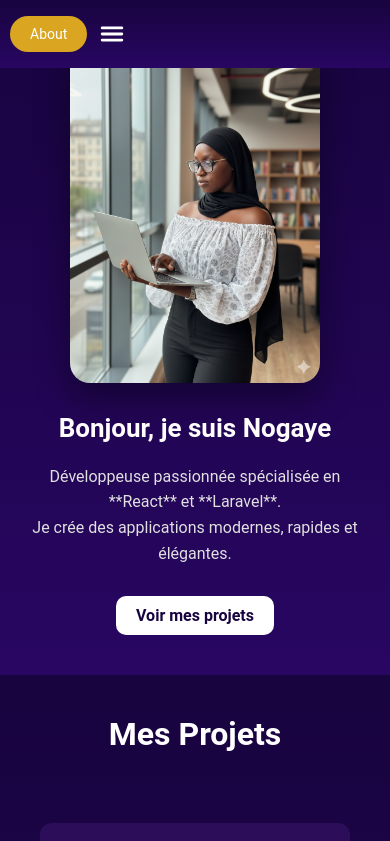
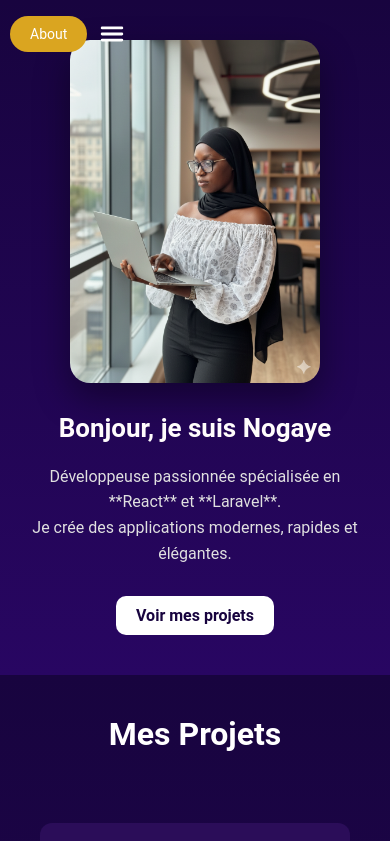
Before and after one commit to noksniang5336-cell/porfolio, a React app: page / in a window 390 px wide. Shown: the top 841 px of the page. Built offline with nearby package versions, Linux system fonts and the light colour scheme; the HTML template or start-up script is replaced by a standard one.

Commit message:
premier commit

```diff
--- a/src/index.css
+++ b/src/index.css
@@ -57,7 +57,7 @@ nav .logo {
   text-align: center;
   padding: 10%;
   position: absolute;
-  background-color: transparent;
+  background-color: rgb(80, 14, 80);
 
 }
 
@@ -105,6 +105,7 @@ nav .logo {
 
   .burguer {
     display: block;
+    margin-left: auto;
   }
 
   nav {
@@ -114,8 +115,10 @@ nav .logo {
   position: fixed;
   width: 100%;
   z-index: 50;
-  background: linear-gradient(#18043f, #280662);
-
+  background: transparent;
+  display: flex;
+  justify-content: space-between;
+  align-items: center;
 }
 
 nav h1 {
@@ -133,7 +136,7 @@ nav h1 {
   padding: 10px 20px ;
   border-radius: 20px;
   font-size: 14px;
-  align-items: right;
+
 }
 
 
```
